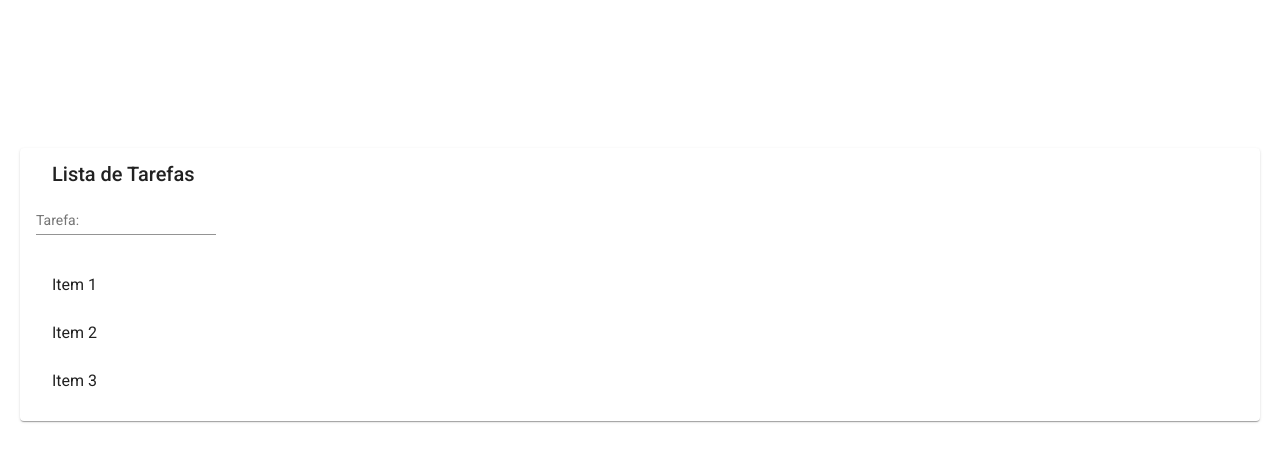
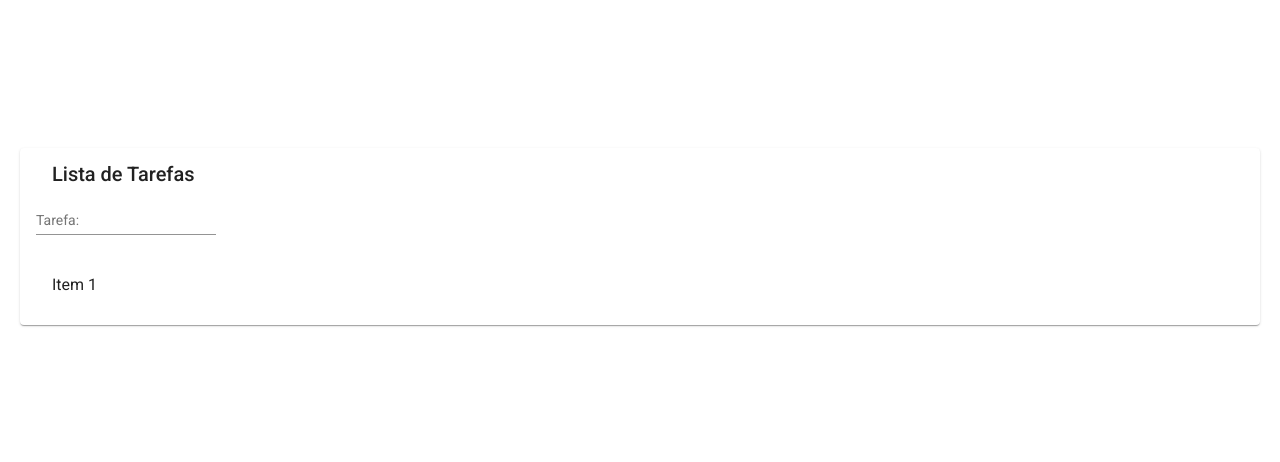
Before and after one commit to MilleneGalettiAcosta/todo-list-angular, an Angular app in the folder todo-list/: page / in a window 1280 px wide. Shown: the top 462 px of the page. Built offline with nearby package versions, Linux system fonts and the light colour scheme.

Commit message:
Feat: Adiciona modulo de botão

```diff
--- a/todo-list/src/app/app.module.ts
+++ b/todo-list/src/app/app.module.ts
@@ -7,6 +7,7 @@ import { BrowserAnimationsModule } from '@angular/platform-browser/animations';
 import { MatCardModule } from '@angular/material/card';
 import { MatInputModule } from '@angular/material/input';
 import { MatListModule } from '@angular/material/list';
+import { MatButtonModule } from '@angular/material/button';
 
 import { TodoListComponent } from './components/todo-list/todo-list.component';
 import { HeaderComponent } from './components/header/header.component';
@@ -29,7 +30,8 @@ import { TodoItemComponent } from './components/todo-item/todo-item.component';
     BrowserAnimationsModule,
     MatCardModule,
     MatInputModule,
-    MatListModule
+    MatListModule,
+    MatButtonModule
   ],
   providers: [],
   bootstrap: [AppComponent]
--- a/todo-list/src/app/components/todo-item/todo-item.component.html
+++ b/todo-list/src/app/components/todo-item/todo-item.component.html
@@ -1 +1 @@
-<p>todo-item works!</p>
+<mat-list-item role="listitem">Item 1</mat-list-item>
--- a/todo-list/src/app/components/todo-list/todo-list.component.html
+++ b/todo-list/src/app/components/todo-list/todo-list.component.html
@@ -9,9 +9,7 @@
         <input type="text" #todo placeholder="Digite sua tarefa" matInput (keyup.enter)="addTodo(todo.value); todo.value=''">
       </mat-form-field>
       <mat-list role="list">
-        <mat-list-item role="listitem">Item 1</mat-list-item>
-        <mat-list-item role="listitem">Item 2</mat-list-item>
-        <mat-list-item role="listitem">Item 3</mat-list-item>
+       <app-todo-item></app-todo-item>
       </mat-list>
     </mat-card-content>
   </mat-card>
```
